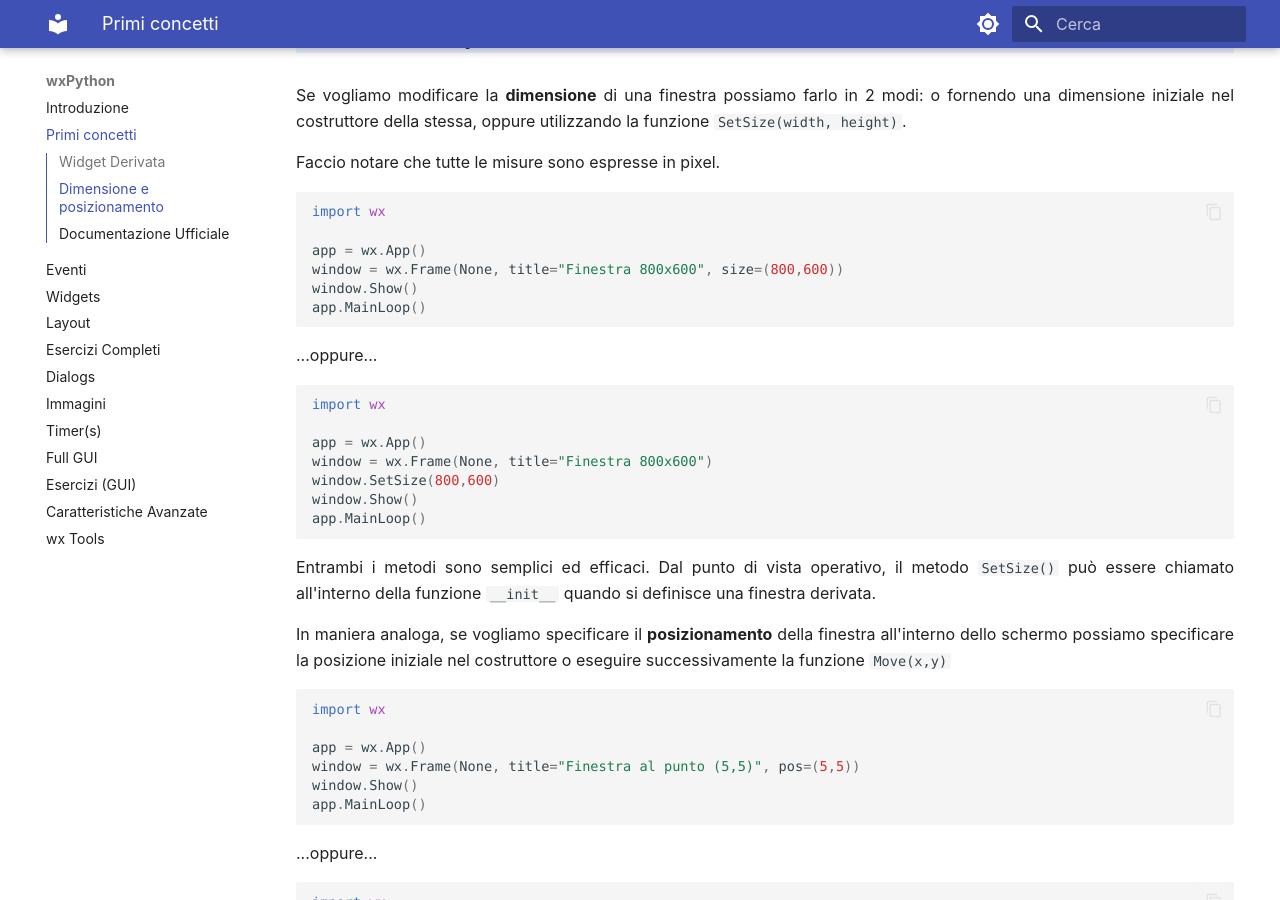
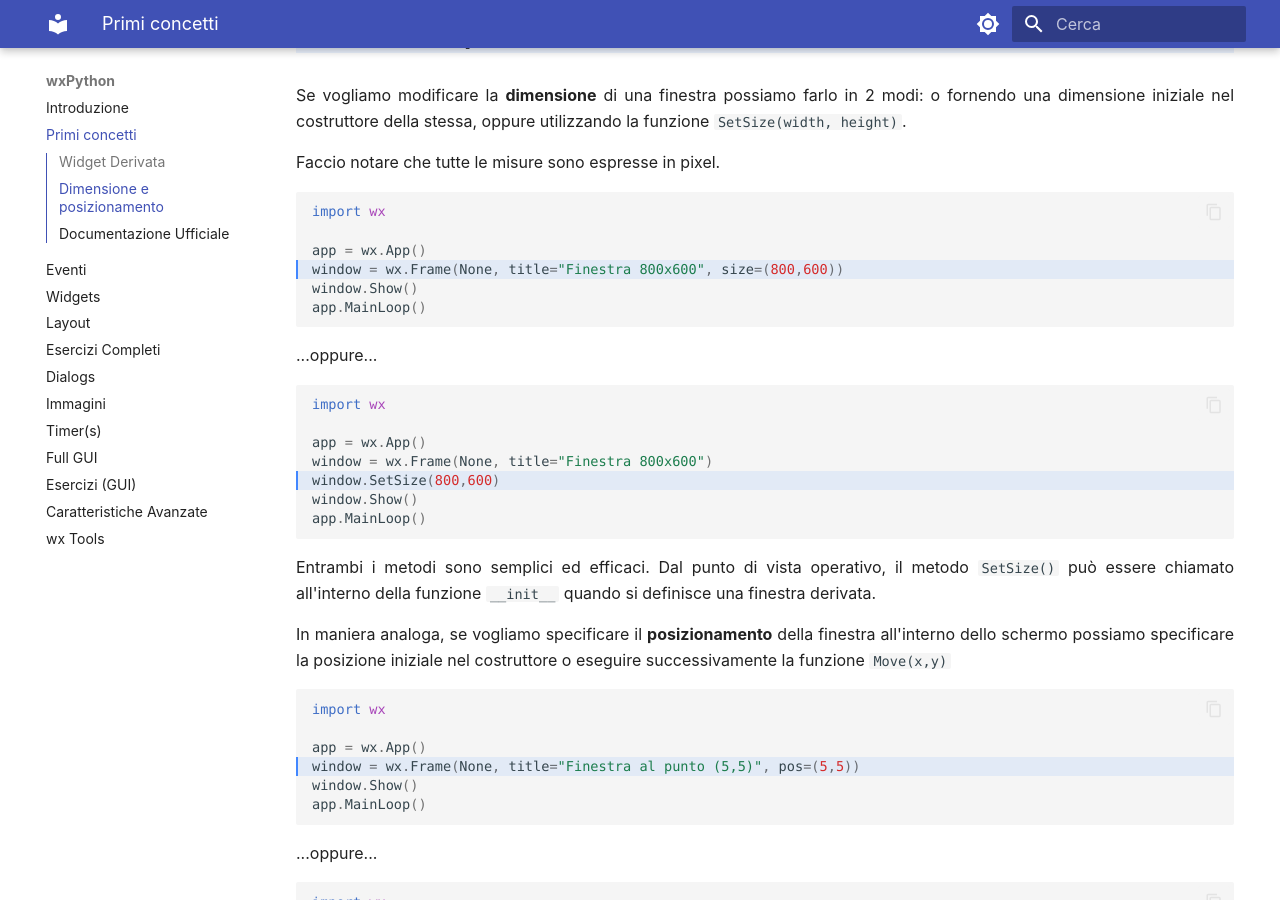
Before and after one commit to adjamhub/pyhandouts, an MkDocs documentation site: the page built from docs/wx/101_first_things.md, in a window 1280 px wide and 900 px high, scrolled down 2177 px. Built offline with MkDocs 1.6.1 and Material for MkDocs 9.7.7, drawn with Linux system fonts in a browser that asks for light colours.

Commit message:
highlights :)

````diff
--- a/docs/wx/101_first_things.md
+++ b/docs/wx/101_first_things.md
@@ -106,7 +106,7 @@ o fornendo una dimensione iniziale nel costruttore della stessa, oppure utilizza
 
 Faccio notare che tutte le misure sono espresse in pixel.
 
-``` python
+``` py hl_lines="4"
 import wx
 
 app = wx.App()
@@ -117,7 +117,7 @@ app.MainLoop()
 
 ...oppure...
 
-``` python
+``` py hl_lines="5"
 import wx
 
 app = wx.App()
@@ -133,7 +133,7 @@ Entrambi i metodi sono semplici ed efficaci. Dal punto di vista operativo, il me
 In maniera analoga, se vogliamo specificare il **posizionamento** della finestra all'interno dello schermo possiamo
 specificare la posizione iniziale nel costruttore o eseguire successivamente la funzione `Move(x,y)`
 
-``` python
+``` py hl_lines="4"
 import wx
 
 app = wx.App()
@@ -144,7 +144,7 @@ app.MainLoop()
 
 ...oppure...
 
-``` python
+``` py hl_lines="5"
 import wx
 
 app = wx.App()
@@ -160,7 +160,7 @@ all'interno della funzione `__init__`.
 Un'ultima cosa, semplice e molto utile può essere quella relativa al posizionamento automatico con la funzione `Centre()`,
 che posiziona automaticamente la finestra al centro dello schermo:
 
-``` python
+``` py  hl_lines="7 8"
 import wx
 
 app = wx.App()
````
